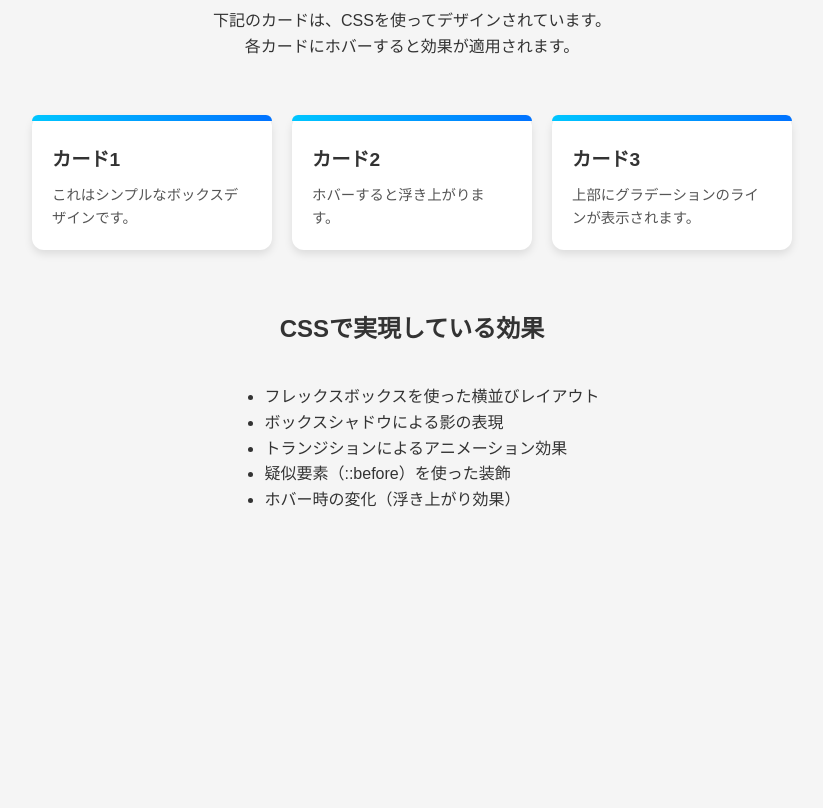
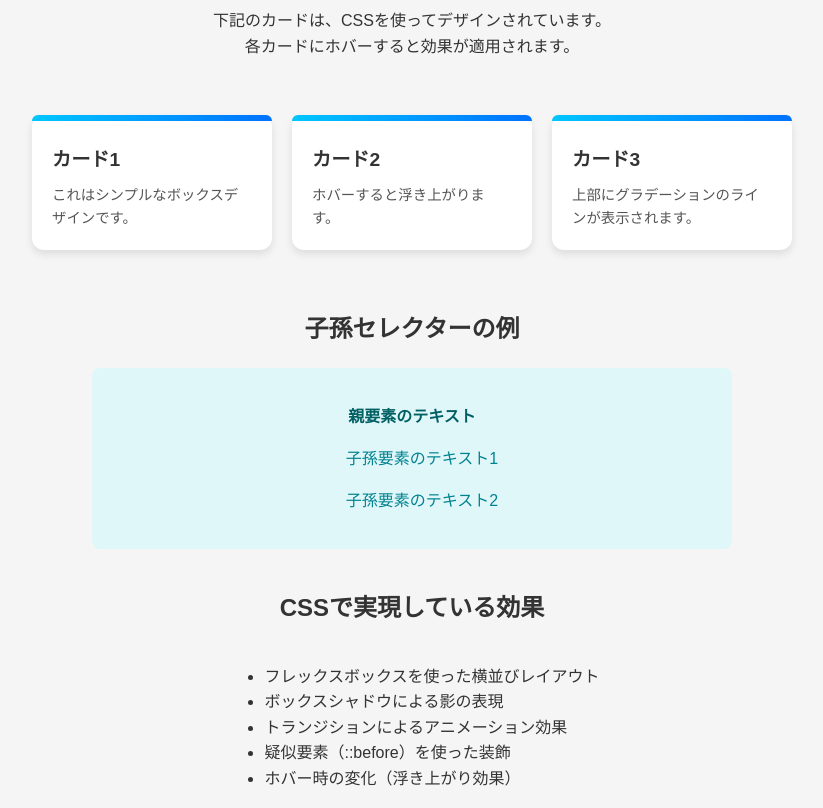
Before and after one commit to ca-terumi-k/study-frontend, a plain HTML site: page part2-CSS/index.html in a window 1280 px wide. Shown: the part 106-914 px from the top of the page, without its empty margins (228-1051 px from the left). Before the commit the page ends 800 px from the top, so only its background shows below. Drawn offline with Linux system fonts and the light colour scheme.

Commit message:
子孫セレクターの例を追加し、関連するスタイルをCSSに実装しました。

```diff
--- a/part2-CSS/index.html
+++ b/part2-CSS/index.html
@@ -29,6 +29,16 @@
       </div>
     </div>
     <div style="text-align: center; margin-top: 40px; padding: 0 20px">
+      <h2>子孫セレクターの例</h2>
+      <div class="ancestor">
+        <p>親要素のテキスト</p>
+        <div class="descendant">
+          <p>子孫要素のテキスト1</p>
+          <p>子孫要素のテキスト2</p>
+        </div>
+      </div>
+    </div>
+    <div style="text-align: center; margin-top: 40px; padding: 0 20px">
       <h2>CSSで実現している効果</h2>
       <ul style="display: inline-block; text-align: left">
         <li>フレックスボックスを使った横並びレイアウト</li>
--- a/part2-CSS/style.css
+++ b/part2-CSS/style.css
@@ -59,3 +59,23 @@ body {
   color: #555; /* グレーの文字色 */
   margin-top: 8px;
 }
+
+/* 子孫セレクターの例のスタイル */
+.ancestor {
+  background-color: #e0f7fa;
+  padding: 20px;
+  border-radius: 8px;
+  margin: 20px auto;
+  max-width: 600px;
+}
+
+.ancestor p {
+  color: #006064;
+  font-weight: bold;
+}
+
+.ancestor .descendant p {
+  color: #00838f;
+  margin-left: 20px;
+  font-weight: normal;
+}
```
